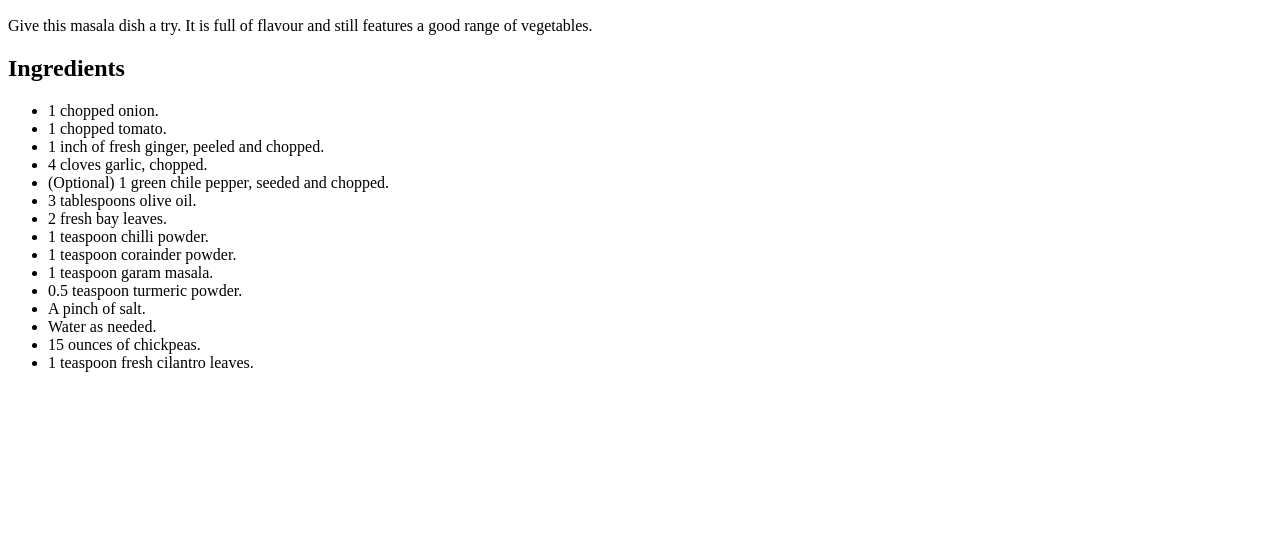
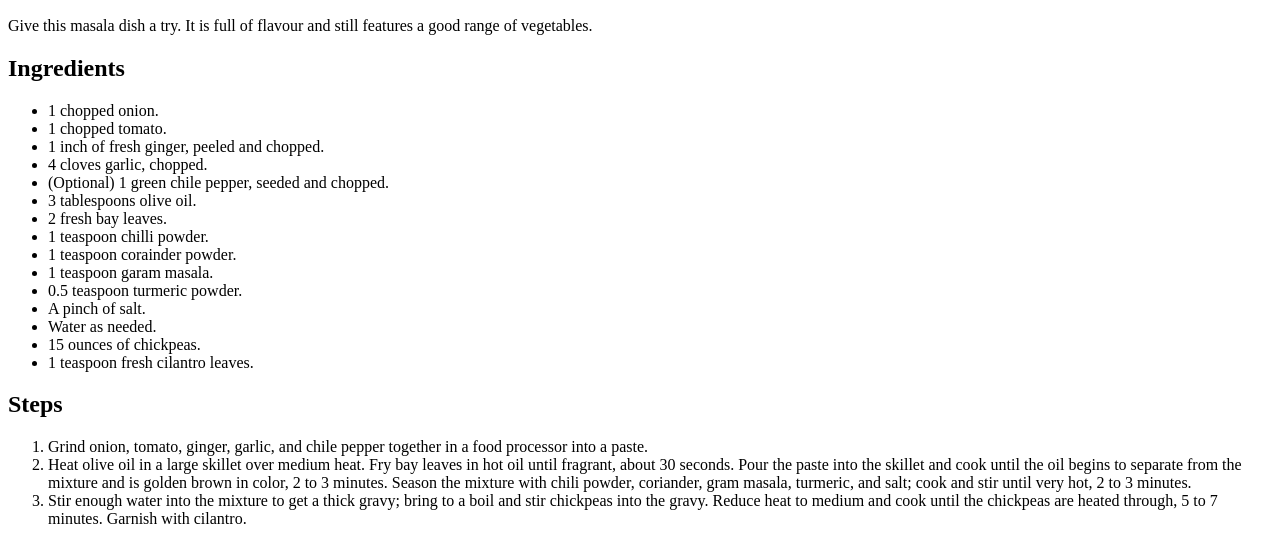
Before and after one commit to IqraYasir/odin-recipes, a plain HTML site: page recipes/chana-masala.html in a window 1280 px wide. Shown: the part 584-1128 px from the top of the page. Before the commit the page ends 972 px from the top, so only its background shows below. Drawn offline with Linux system fonts and the light colour scheme.

Commit message:
Write a steps section for masala page

```diff
--- a/recipes/chana-masala.html
+++ b/recipes/chana-masala.html
@@ -28,5 +28,17 @@
         <li>15 ounces of chickpeas.</li>
         <li>1 teaspoon fresh cilantro leaves.</li>
     </ul>
+    <h2>Steps</h2>
+    <ol>
+        <li>Grind onion, tomato, ginger, garlic, and chile pepper together in a food processor into a paste.</li>
+        <li>Heat olive oil in a large skillet over medium heat. Fry bay leaves in hot oil until fragrant,
+            about 30 seconds. Pour the paste into the skillet and cook until the oil begins to separate from
+            the mixture and is golden brown in color, 2 to 3 minutes. Season the mixture with chili powder,
+            coriander, gram masala, turmeric, and salt; cook and stir until very hot, 2 to 3 minutes.</li>
+        <li>Stir enough water into the mixture to get a thick gravy; bring to a boil and stir chickpeas
+            into the gravy. Reduce heat to medium and cook until the chickpeas are heated through, 5 to 7 minutes.
+            Garnish with cilantro.
+        </li>
+    </ol>
 </body>
 </html>
```
